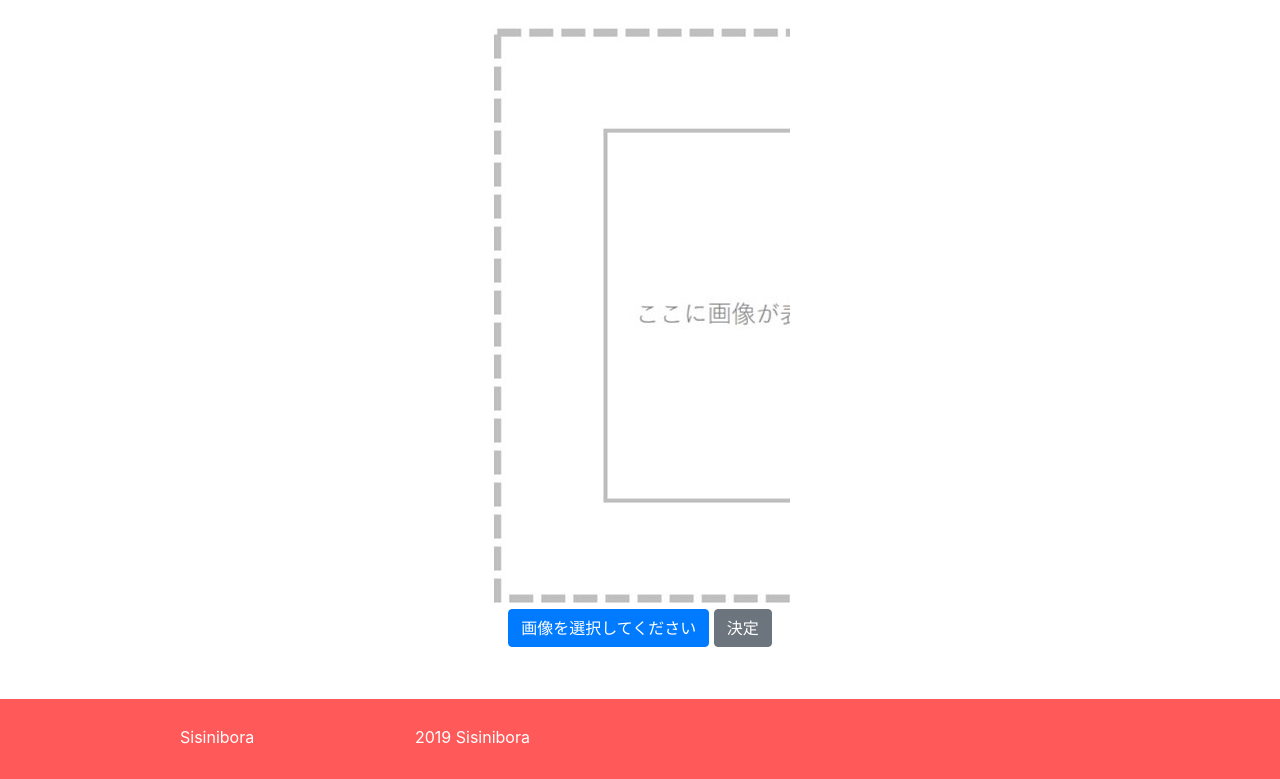
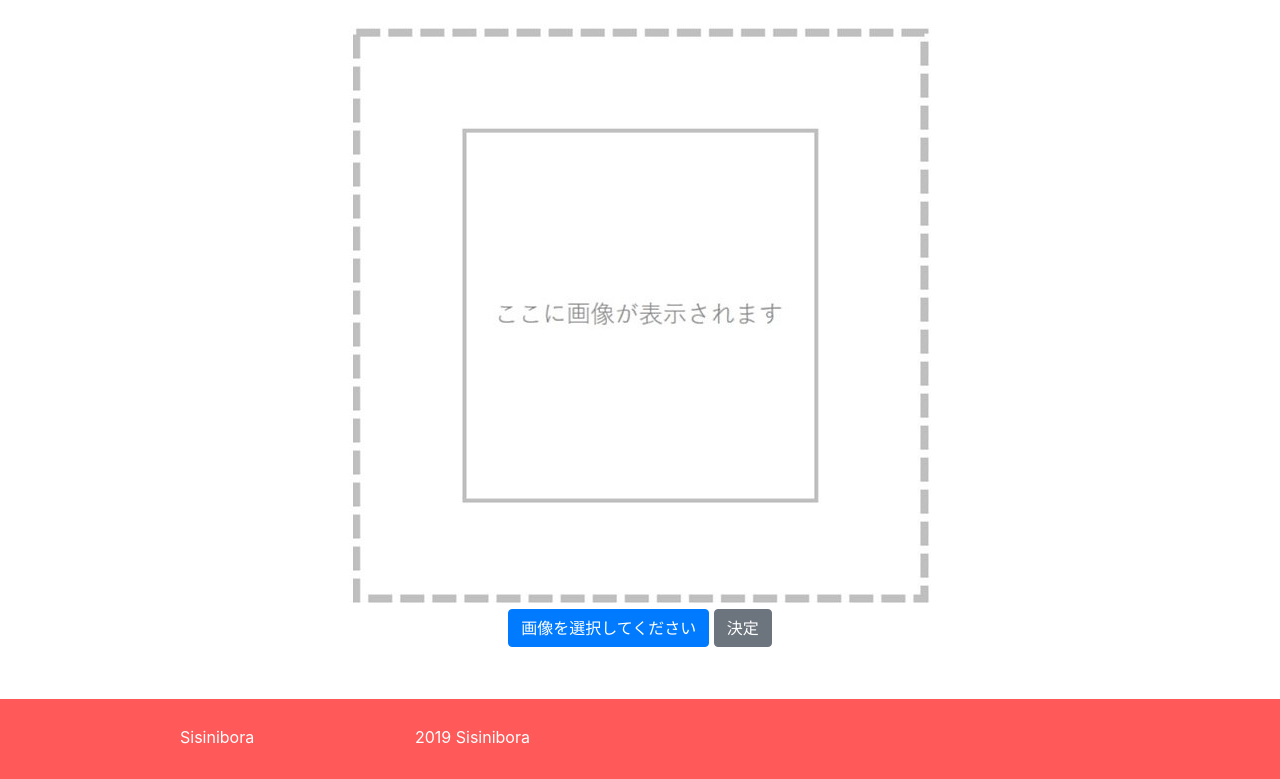
Before and after one commit to ishiyatakashi/SAWA, a Django app: page /file_select/ in a window 1280 px wide. Shown: the part 80-859 px from the top of the page. Run offline with Django 3.2, Linux system fonts and the light colour scheme; some libraries are stand-ins or nearby versions.

Commit message:
できるかどうか

```diff
--- a/maindata/screen_shot.py
+++ /dev/null
@@ -1 +0,0 @@
-aef
--- a/maindata/static/maindata/css/style.css
+++ b/maindata/static/maindata/css/style.css
@@ -136,7 +136,7 @@ html {
 #wrapper {
     margin: auto;
     padding: 0;
-    width: 60%;
+    width: 100%;
     min-height: 80vh;
     position: relative;
 }
@@ -268,7 +268,7 @@ ul#topnav a:hover {
 .gridWrapper {
     clear: both;
     padding: 0 0;
-    overflow: hidden;
+    overflow: visible;
     margin: auto;
 }
 
@@ -356,8 +356,10 @@ ul#topnav a:hover {
 }
 
 .gridWrapper img {
-    max-width: 100%;
+
+    width: auto;
     height: auto;
+    margin: 0px;
 }
 
 /*************
@@ -592,7 +594,7 @@ table.table th {
 }
 */
 .img {
-    width: 300px;
+    width: 582px;
     height: auto;
     text-align: center;
 }
--- a/maindata/static/maindata/js/file_select.js
+++ b/maindata/static/maindata/js/file_select.js
@@ -1,15 +1,18 @@
-const canvas = document.getElementById("canvas");
+let canvas = document.getElementById("canvas");
     //
     let imagePath = "/file/openfile/noimg.jpg";
     draw(canvas,imagePath);
-    function draw(canvas,imagePath){
+    let file = null;
+    let blob = null;
+
+function draw(canvas,imagePath){
         console.log("draw");
         const image = new Image();
         image.src = imagePath;
-        console.log(image.sizes)
+        console.log(image.sizes);
         image.addEventListener("load",function (){
-            $("#canvas").attr("width",image.width);   //←これだったらおｋだった。
-	        $("#canvas").attr("height",image.height);
+            canvas.width = image.width;   //←これだったらおｋだった。
+	        canvas.height = image.height;
             const ctx = canvas.getContext("2d");
             ctx.drawImage(image,0, 0, image.width, image.height);
             console.log("load!");
@@ -17,23 +20,54 @@ const canvas = document.getElementById("canvas");
     }
      $("#file").change(function() {
 
-         const file = this.files[0];
-         console.log('change')
+         file = this.files[0];
+         console.log('change');
          const image = new Image();
          const reader = new FileReader();
 
          reader.onload = function (evt) {
              image.onload = function () {
-
-                 //canvas1のサイズを画像サイズに合わせて変更（引き伸ばされる）
-                 $("#canvas").attr("width", image.width);   //←これだったらおｋだった。　orz
-                 $("#canvas").attr("height", image.height);
-                 const ctx = canvas.getContext("2d");
-                 ctx.drawImage(image, 0, 0); //canvas1に画像を転写
-             }
-
-
+                 var ctx = canvas.getContext('2d');
+                 canvas.width = image.width;   //←これだったらおｋだった。
+                 canvas.height = image.height;
+                 ctx.clearRect(0,0,canvas.width,canvas.height);
+                 if(image.width > 582){
+                     //canvas1のサイズを画像サイズに合わせて変更（引き伸ばされる）
+                     const wari = 582 / image.width;
+                     const yoko = image.height * wari;
+                     canvas.width = 582;   //←これだったらおｋだった。
+                     canvas.height = yoko;
+                     ctx.drawImage(image, 0, 0,image.width,image.height,0,0,582,yoko); //canvas1に画像を転写
+                } else {
+                     //canvas1のサイズを画像サイズに合わせて変更（引き伸ばされる）
+                    ctx.drawImage(image, 0, 0); //canvas1に画像を転写
+                 }
+                 let base64 = canvas.toDataURL('image/jpeg');
+                 make_hidden('base64', base64,'form');
+             };
              image.src = evt.target.result;
-         }
+         };
          reader.readAsDataURL(file);
      });
+    function checkPhase() {
+        if(!file) {
+            alert("画像が入っていません！");
+            return false;
+        }
+        document.form.submit();
+    }
+
+    function make_hidden(name, value, formname) {
+        const q = document.createElement('input');
+        q.type = 'hidden';
+        q.name = name;
+        q.value = value;
+        if (formname) {
+    	    if ( document.forms[formname] === undefined ){
+    		    console.error( "ERROR: form " + formname + " is not exists." );
+    	    }
+    	    document.forms[formname].appendChild(q);
+        } else {
+    	    document.forms[0].appendChild(q);
+    }
+}
--- a/maindata/templates/maindata/file_select.html
+++ b/maindata/templates/maindata/file_select.html
@@ -8,12 +8,13 @@
         <section class="gridWrapper img">
             <br><canvas id="canvas" class="canvas" name="canvas"></canvas>
         </section>
-        <form action="sendfile/" method="post" style="text-align: center" enctype="multipart/form-data">
+        <form action="sendfile/" method="post" style="text-align: center" enctype="multipart/form-data" onsubmit= "return checkPhase()" name="form">
             {% csrf_token %}
             <label>
                 <span class="btn btn-primary">
                     画像を選択してください
-                    <input type="file" style="display: none" id="file" name="file">
+                    <input type="file" style="display: none" id="file">
+                    <input type="hidden" >
                 </span>
             </label>
             <label>
--- a/maindata/views.py
+++ b/maindata/views.py
@@ -41,12 +41,13 @@ def send_file(request):
     c.update(csrf(request))
     if request.method == 'POST':
         None
-        if 'file' not in request.FILES:
+        if 'base64' not in request.POST:
+            print("not file")
             return HttpResponseRedirect("/file_select")
     else:
 
         return HttpResponseRedirect("/")
-
+    image_file_create.image_create(request)
     return render(request, site)
 
 def quiz_mode():
```
Also changed, not shown: maindata/image_file_create.py (+12 -8 lines).
